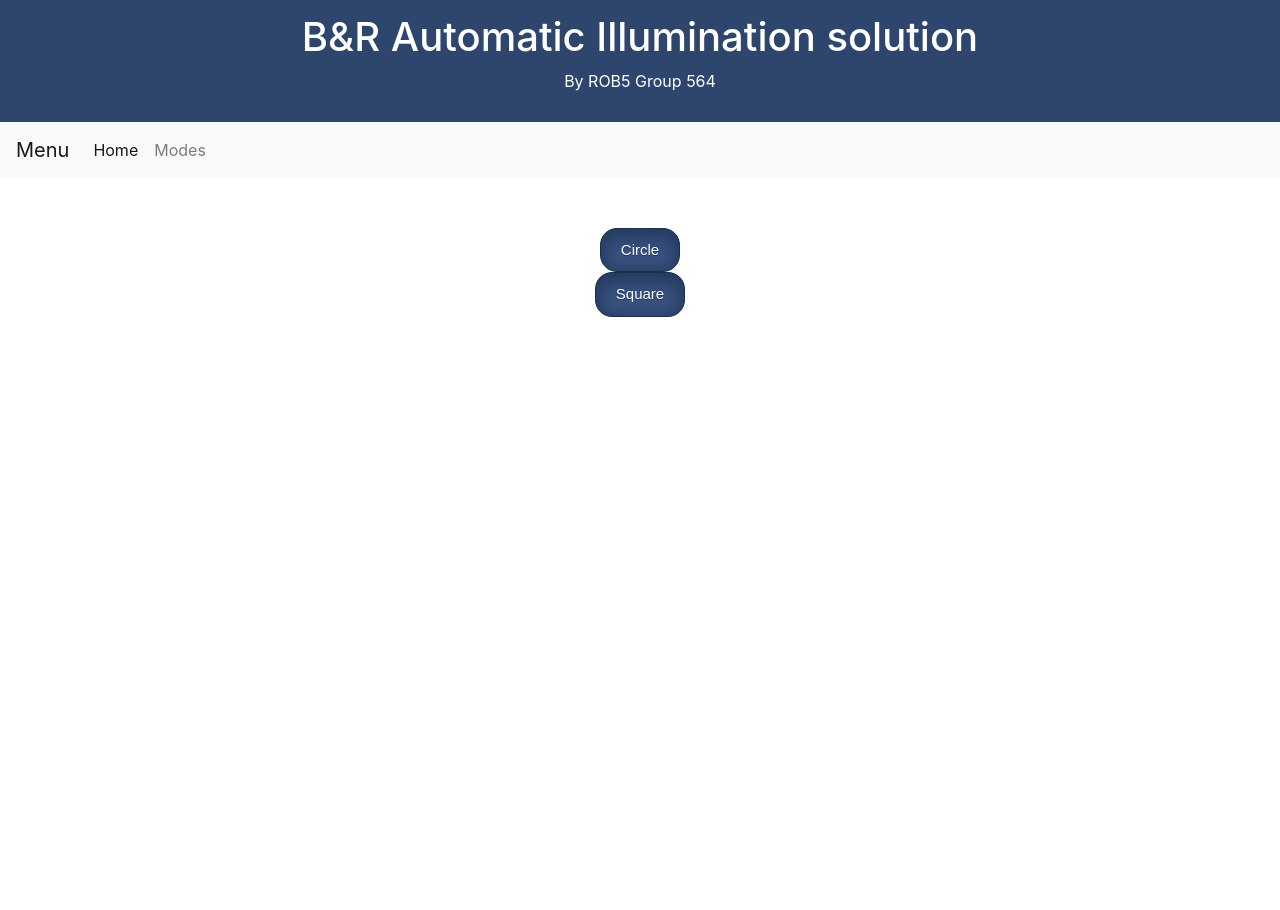
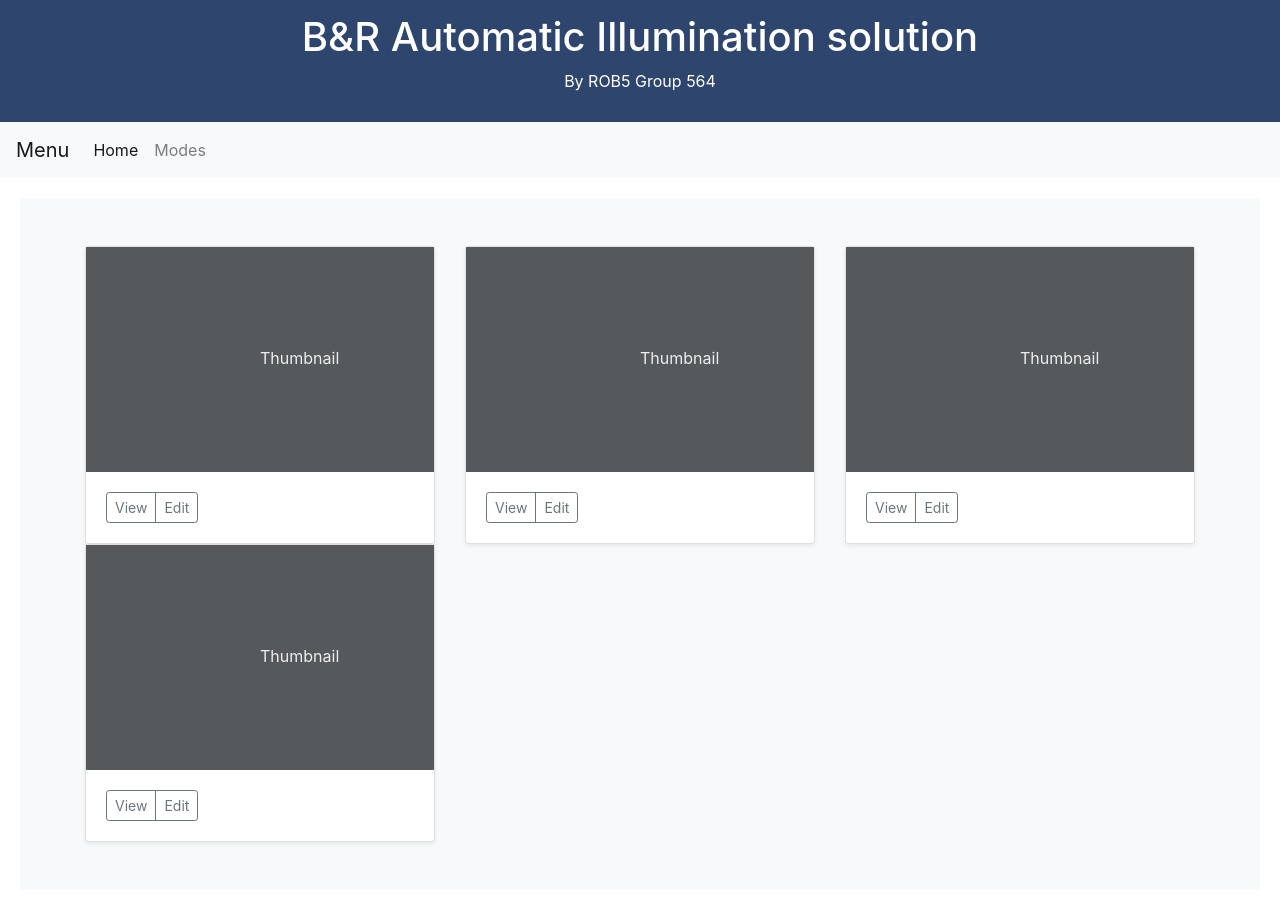
Before and after one commit to BenMusak/564-Automated-Robotic-Vision-Light-Configuration, a Flask app: page /modes in a window 1280 px wide. Before the commit the page ends 317 px from the top, so only its background shows below. Run offline with Flask 2, Linux system fonts and the light colour scheme; some libraries are stand-ins or nearby versions.

Commit message:
Added dynamic folder
Added Dynamic folder view.

```diff
--- a/B_R_Illumination/templates/modes.html
+++ b/B_R_Illumination/templates/modes.html
@@ -1,13 +1,94 @@
 {% extends "layout.html" %}
 {% block content %}
-<body>
-    <div class=" main_modes">
-        <form action="/modes" method="post">
-            <button type="submit" name="CIRCLE" class="myButton CIRCLE">Circle</button>
-        </form>
-        <form action="/modes" method="post">
-            <button type="submit" name="SQUARE" class="myButton SQUARE">Square</button>
-        </form>
+<div class="main">
+  <div class="album py-5 bg-light">
+    <div class="container" id="container">
+      <div class="row row-cols-1 row-cols-sm-2 row-cols-md-3 g-3" id="row">
+
+
+      </div>
     </div>
-</body>
+  </div>
+</div>
+<script>
+ for(let i = 0; i < 4; i++) {
+
+    const para1 = document.createElement("div");
+    para1.className = ("col");
+    para1.id = ("col"+i);
+    const element1 = document.getElementById("row");
+    element1.appendChild(para1);
+
+    const para2 = document.createElement("div");
+    para2.className = ("card shadow-sm");
+    para2.id = ("card"+i);
+    const element2 = document.getElementById("col"+i);
+    element2.appendChild(para2);
+
+    const para3 = document.createElementNS("http://www.w3.org/2000/svg", "svg");;
+    para3.className = ("bd-placeholder-img card-img-top");
+    //para3.setAttribute("className", "bd-placeholder-img card-img-top");
+    para3.setAttribute("width", "100%");
+    para3.setAttribute("height", "225");
+    para3.setAttribute("role", "img");
+    para3.setAttribute("aria-label", "Placeholder: Thumbnail");
+    para3.setAttribute("preserveAspectRatio", "xMidwYMid slice");
+    para3.setAttribute("focusable", "false");
+    para3.id = ("placeholder"+i);
+    const element3 = document.getElementById("card"+i);
+    element3.appendChild(para3);
+
+    const para5 = document.createElementNS("http://www.w3.org/2000/svg", "rect");
+    para5.id = ("rect"+i);
+    const element5 = document.getElementById("placeholder"+i);
+    element5.appendChild(para5);
+    para5.setAttribute("width", "100%");
+    para5.setAttribute("height", "100%");
+    para5.setAttribute("fill", "#55595c");
+
+    const para6 = document.createElementNS("http://www.w3.org/2000/svg", "text");;
+    para6.setAttribute("x", "50%");
+    para6.setAttribute("y", "50%");
+    para6.setAttribute("fill", "#eceeef");
+    para6.setAttribute("dy", ".3em");
+    const node6 = document.createTextNode("Thumbnail");
+    para6.appendChild(node6);
+    const element6 = document.getElementById("placeholder"+i);
+    element6.appendChild(para6);
+
+    const para7 = document.createElement("card-body");
+    para7.className = ("card-body");
+    para7.id = ("cardbody" + i);
+    const element7 = document.getElementById("card"+i);
+    element7.appendChild(para7);
+
+    const para8 = document.createElement("div");
+    para8.className = ("d-flex justify-content-between align-items-center");
+    para8.id = ("d-flex" + i);
+    const element8 = document.getElementById("cardbody"+i);
+    element8.appendChild(para8);
+
+    const para9 = document.createElement("div");
+    para9.className = ("btn-group");
+    para9.id = ("btn-group"+i);
+    const element9 = document.getElementById("d-flex"+i);
+    element9.appendChild(para9);
+
+    const para10 = document.createElement("button");
+    para10.type = ("button");
+    para10.className = ("btn btn-sm btn-outline-secondary");
+    const node10 = document.createTextNode("View");
+    para10.appendChild(node10);
+    const element10 = document.getElementById("btn-group"+i);
+    element10.appendChild(para10);
+
+    const para11 = document.createElement("button");
+    para11.type = ("button");
+    para11.className = ("btn btn-sm btn-outline-secondary");
+    const node11 = document.createTextNode("Edit");
+    para11.appendChild(node11);
+    const element11 = document.getElementById("btn-group"+i);
+    element11.appendChild(para11);
+  }
+  </script>
 {% endblock %}
```
